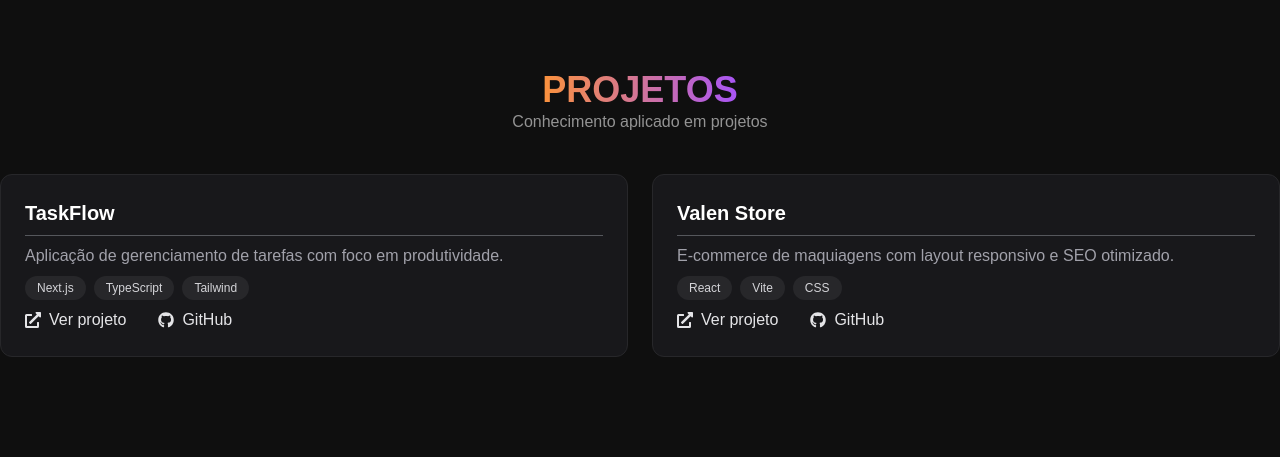
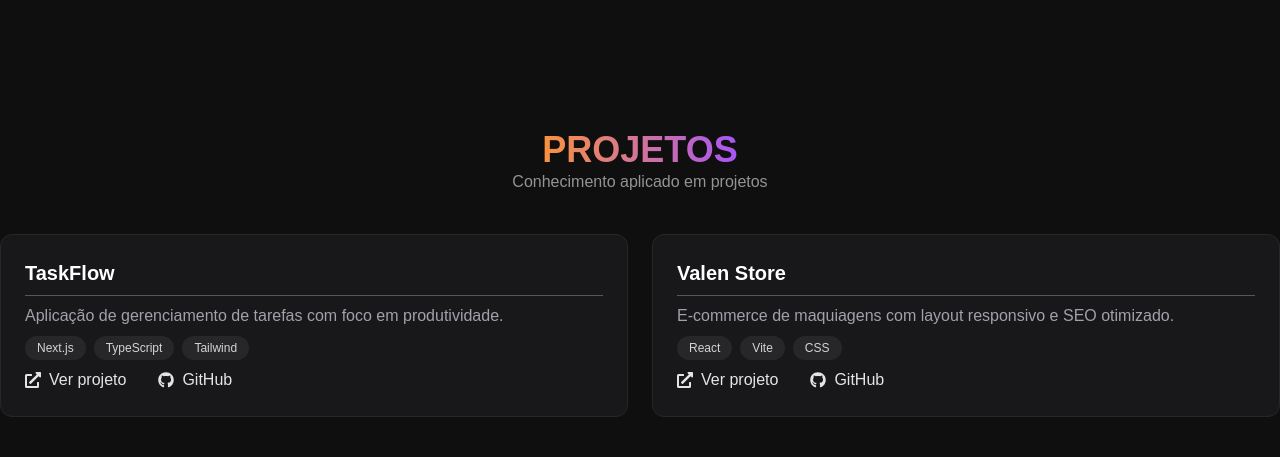
Before and after one commit to Victornck/portfolio-pessoal, a React (Vite) app: page / in a window 1280 px wide. Shown: the part 708-1165 px from the top of the page. Built offline with nearby package versions, Linux system fonts and the light colour scheme.

Commit message:
Fix: Margin Top

```diff
--- a/src/Pages/Projects.jsx
+++ b/src/Pages/Projects.jsx
@@ -22,7 +22,7 @@ const projects = [
 
 function Projects() {
   return (
-    <div className="mt-9 text-center">
+    <div className="mt-24 text-center">
       <span className="bg-gradient-to-r from-orange-400 to-purple-500 bg-clip-text text-transparent font-bold text-4xl">
         PROJETOS
       </span>
```
